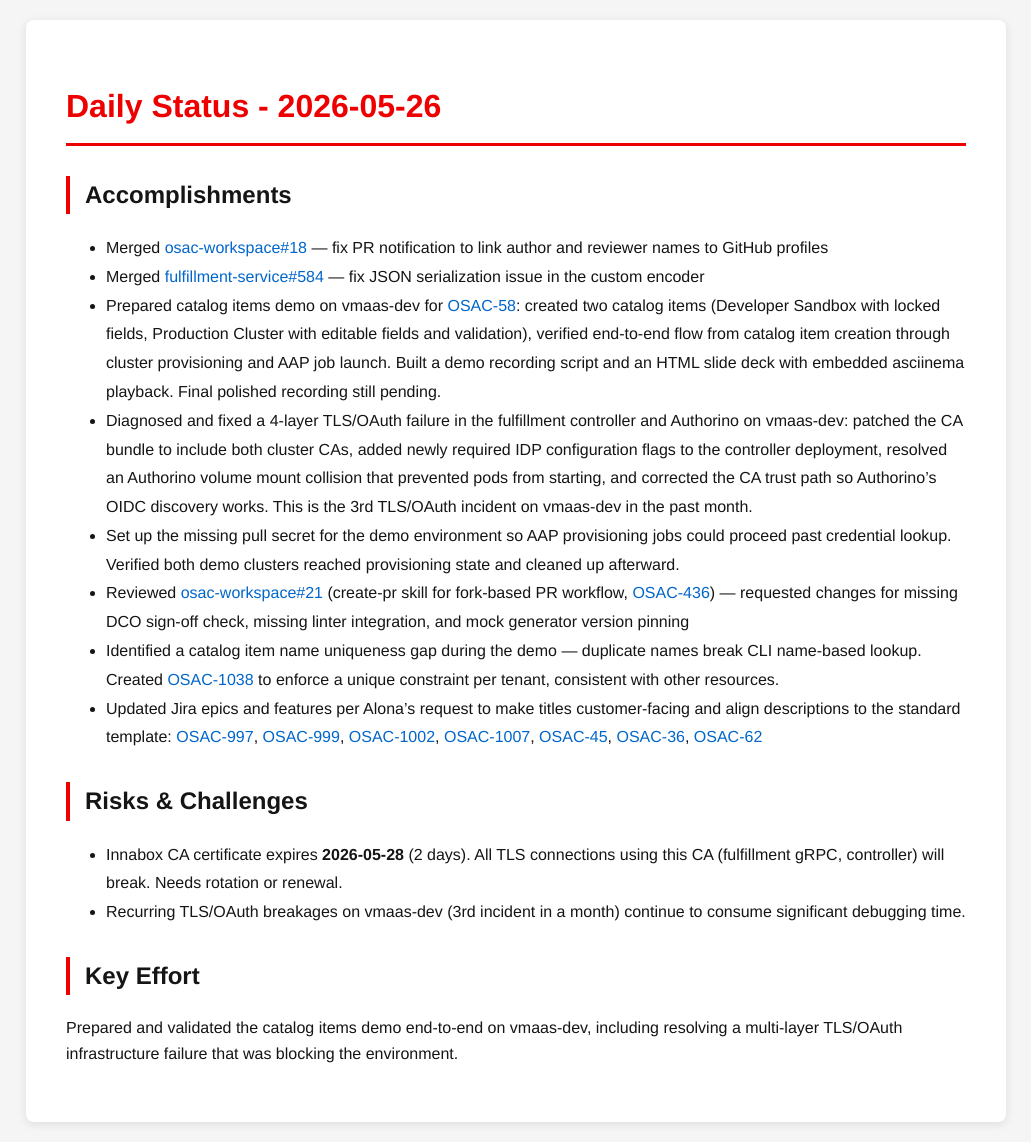
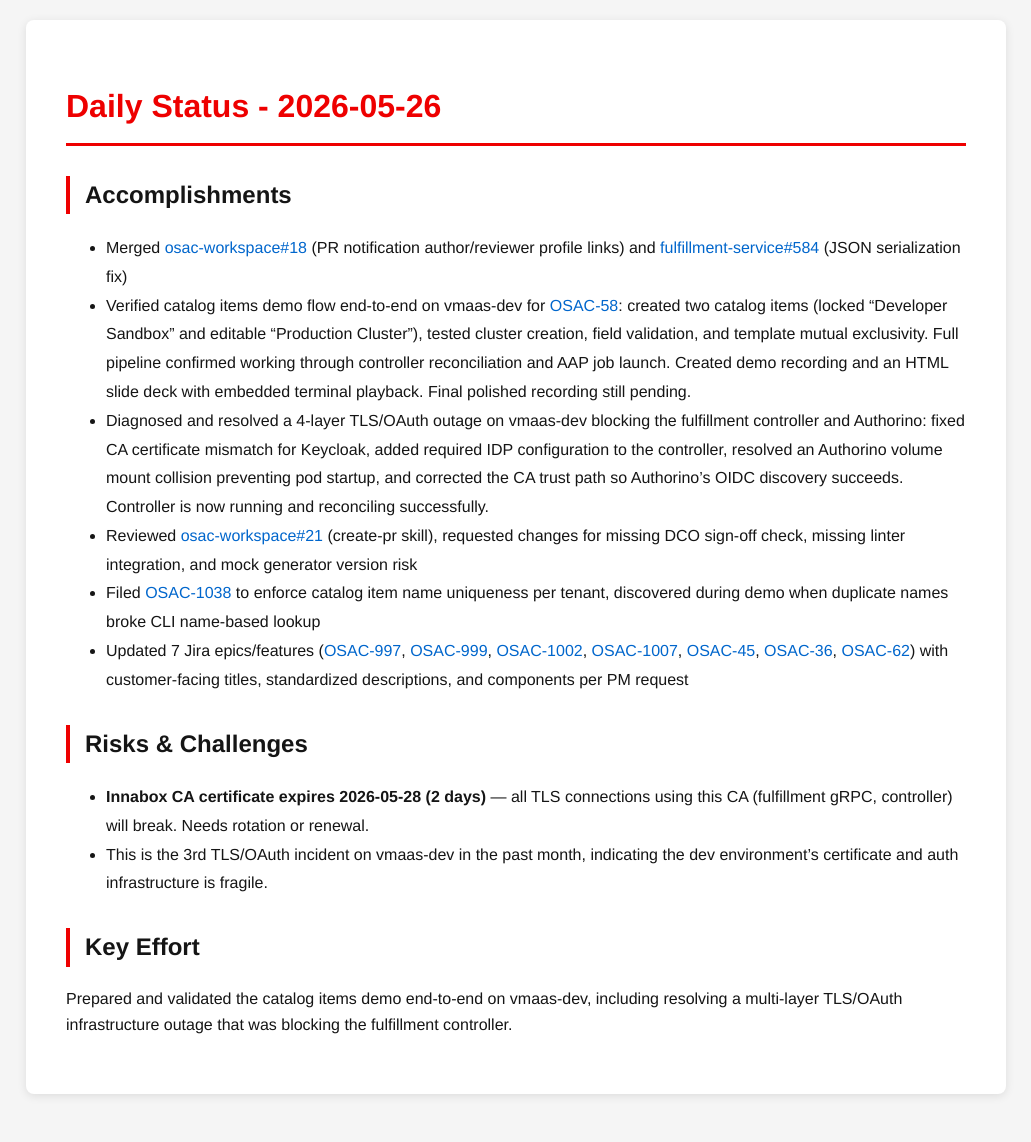
Before and after one commit to tzvatot/daily-status, a Jekyll site: the page built from 2026-05-26.md, in a window 1280 px wide. Shown: the whole page, without its empty margins (124-1155 px from the left). Built offline with Jekyll 4.4.1, drawn with Linux system fonts in a browser that asks for light colours; after the commit the page ends 1114 px from its top, so only the background shows below that.

Commit message:
Daily status update - 2026-05-26

```diff
--- a/2026-05-26.md
+++ b/2026-05-26.md
@@ -8,20 +8,18 @@
 
 ## Accomplishments
 
-- Merged [osac-workspace#18](https://github.com/osac-project/osac-workspace/pull/18) — fix PR notification to link author and reviewer names to GitHub profiles
-- Merged [fulfillment-service#584](https://github.com/osac-project/fulfillment-service/pull/584) — fix JSON serialization issue in the custom encoder
-- Prepared catalog items demo on vmaas-dev for [OSAC-58](https://redhat.atlassian.net/browse/OSAC-58): created two catalog items (Developer Sandbox with locked fields, Production Cluster with editable fields and validation), verified end-to-end flow from catalog item creation through cluster provisioning and AAP job launch. Built a demo recording script and an HTML slide deck with embedded asciinema playback. Final polished recording still pending.
-- Diagnosed and fixed a 4-layer TLS/OAuth failure in the fulfillment controller and Authorino on vmaas-dev: patched the CA bundle to include both cluster CAs, added newly required IDP configuration flags to the controller deployment, resolved an Authorino volume mount collision that prevented pods from starting, and corrected the CA trust path so Authorino's OIDC discovery works. This is the 3rd TLS/OAuth incident on vmaas-dev in the past month.
-- Set up the missing pull secret for the demo environment so AAP provisioning jobs could proceed past credential lookup. Verified both demo clusters reached provisioning state and cleaned up afterward.
-- Reviewed [osac-workspace#21](https://github.com/osac-project/osac-workspace/pull/21) (create-pr skill for fork-based PR workflow, [OSAC-436](https://redhat.atlassian.net/browse/OSAC-436)) — requested changes for missing DCO sign-off check, missing linter integration, and mock generator version pinning
-- Identified a catalog item name uniqueness gap during the demo — duplicate names break CLI name-based lookup. Created [OSAC-1038](https://redhat.atlassian.net/browse/OSAC-1038) to enforce a unique constraint per tenant, consistent with other resources.
-- Updated Jira epics and features per Alona's request to make titles customer-facing and align descriptions to the standard template: [OSAC-997](https://redhat.atlassian.net/browse/OSAC-997), [OSAC-999](https://redhat.atlassian.net/browse/OSAC-999), [OSAC-1002](https://redhat.atlassian.net/browse/OSAC-1002), [OSAC-1007](https://redhat.atlassian.net/browse/OSAC-1007), [OSAC-45](https://redhat.atlassian.net/browse/OSAC-45), [OSAC-36](https://redhat.atlassian.net/browse/OSAC-36), [OSAC-62](https://redhat.atlassian.net/browse/OSAC-62)
+- Merged [osac-workspace#18](https://github.com/osac-project/osac-workspace/pull/18) (PR notification author/reviewer profile links) and [fulfillment-service#584](https://github.com/osac-project/fulfillment-service/pull/584) (JSON serialization fix)
+- Verified catalog items demo flow end-to-end on vmaas-dev for [OSAC-58](https://redhat.atlassian.net/browse/OSAC-58): created two catalog items (locked "Developer Sandbox" and editable "Production Cluster"), tested cluster creation, field validation, and template mutual exclusivity. Full pipeline confirmed working through controller reconciliation and AAP job launch. Created demo recording and an HTML slide deck with embedded terminal playback. Final polished recording still pending.
+- Diagnosed and resolved a 4-layer TLS/OAuth outage on vmaas-dev blocking the fulfillment controller and Authorino: fixed CA certificate mismatch for Keycloak, added required IDP configuration to the controller, resolved an Authorino volume mount collision preventing pod startup, and corrected the CA trust path so Authorino's OIDC discovery succeeds. Controller is now running and reconciling successfully.
+- Reviewed [osac-workspace#21](https://github.com/osac-project/osac-workspace/pull/21) (create-pr skill), requested changes for missing DCO sign-off check, missing linter integration, and mock generator version risk
+- Filed [OSAC-1038](https://redhat.atlassian.net/browse/OSAC-1038) to enforce catalog item name uniqueness per tenant, discovered during demo when duplicate names broke CLI name-based lookup
+- Updated 7 Jira epics/features ([OSAC-997](https://redhat.atlassian.net/browse/OSAC-997), [OSAC-999](https://redhat.atlassian.net/browse/OSAC-999), [OSAC-1002](https://redhat.atlassian.net/browse/OSAC-1002), [OSAC-1007](https://redhat.atlassian.net/browse/OSAC-1007), [OSAC-45](https://redhat.atlassian.net/browse/OSAC-45), [OSAC-36](https://redhat.atlassian.net/browse/OSAC-36), [OSAC-62](https://redhat.atlassian.net/browse/OSAC-62)) with customer-facing titles, standardized descriptions, and components per PM request
 
 ## Risks & Challenges
 
-- Innabox CA certificate expires **2026-05-28** (2 days). All TLS connections using this CA (fulfillment gRPC, controller) will break. Needs rotation or renewal.
-- Recurring TLS/OAuth breakages on vmaas-dev (3rd incident in a month) continue to consume significant debugging time.
+- **Innabox CA certificate expires 2026-05-28 (2 days)** — all TLS connections using this CA (fulfillment gRPC, controller) will break. Needs rotation or renewal.
+- This is the 3rd TLS/OAuth incident on vmaas-dev in the past month, indicating the dev environment's certificate and auth infrastructure is fragile.
 
 ## Key Effort
 
-Prepared and validated the catalog items demo end-to-end on vmaas-dev, including resolving a multi-layer TLS/OAuth infrastructure failure that was blocking the environment.
+Prepared and validated the catalog items demo end-to-end on vmaas-dev, including resolving a multi-layer TLS/OAuth infrastructure outage that was blocking the fulfillment controller.
```
